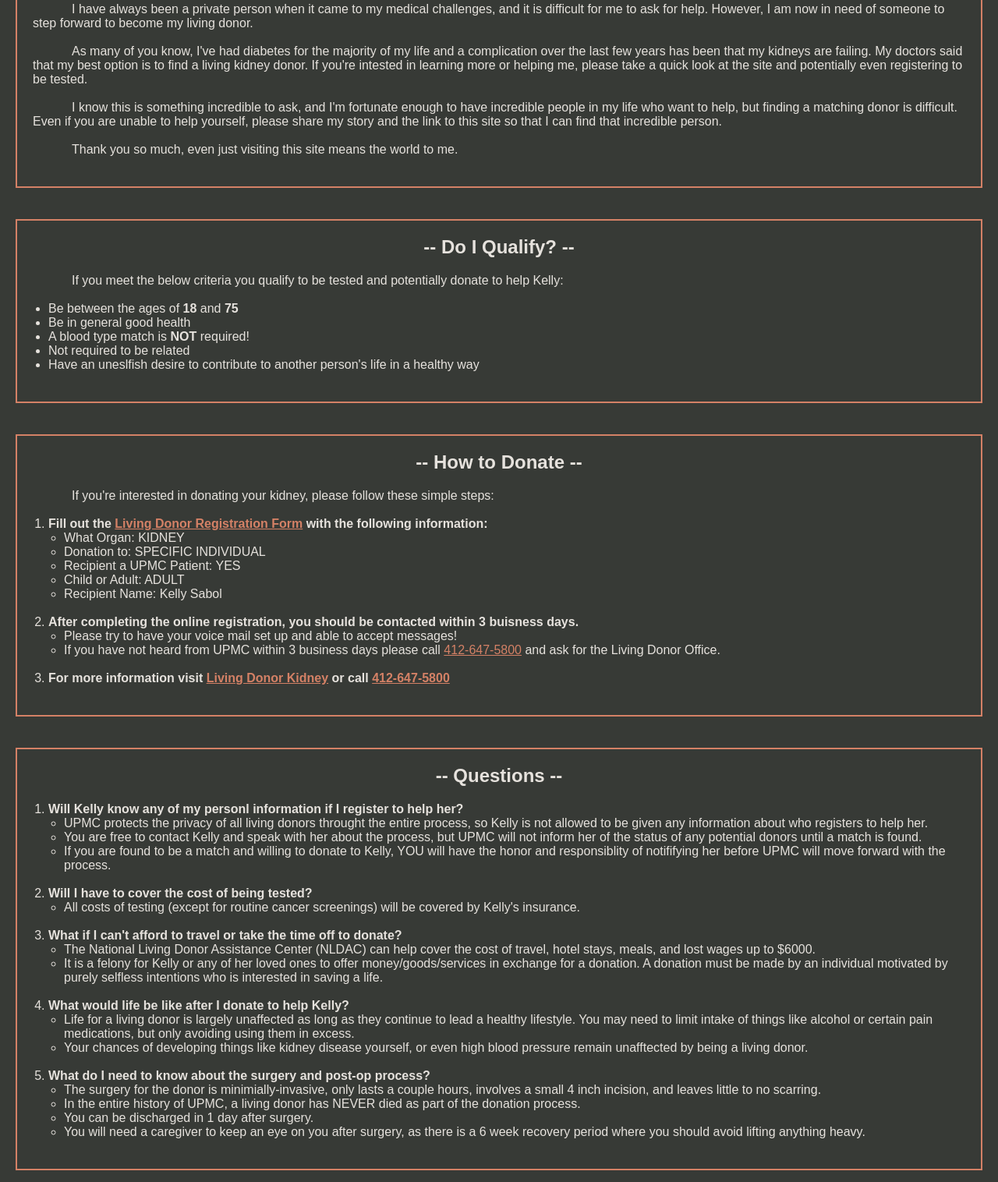
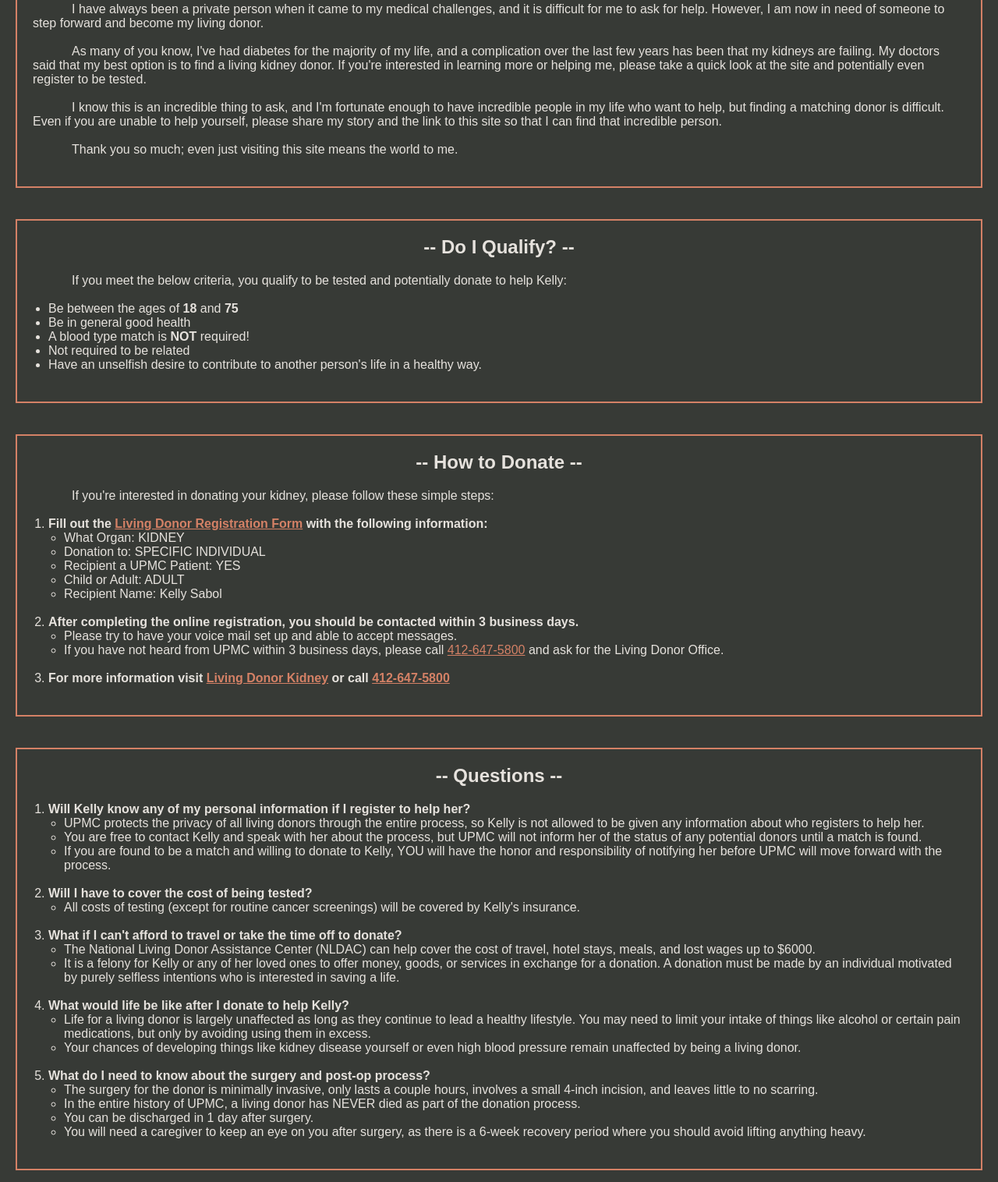
Before and after one commit to JayTheRedpan/Kidney4Libby, a plain HTML site: page index.html in a window 1280 px wide. Shown: the part 1224-2740 px from the top of the page at 78% size. Drawn offline with Linux system fonts and the light colour scheme.

Commit message:
Update index.html

```diff
--- a/index.html
+++ b/index.html
@@ -1,7 +1,7 @@
 <!DOCTYPE html>
 <html>
 <head>
-    <title>Kidney 4 Kelly Info Page</title>
+    <title>Kidney 4 Kelly</title>
 	<meta charset="utf-8">
 	<meta name="viewport" content="width=device-width, initial-scale=1.0">
     <link rel="stylesheet" href="./styles.css">
@@ -18,25 +18,25 @@
         </section>
         <section id="descriptionSection">
             <h2>-- Meet Kelly --</h2>
-			<p>I have always been a private person when it came to my medical challenges, and it is difficult for me to ask for help.  However, I am now in need of someone to step forward to become my living donor.</p>
+			<p>I have always been a private person when it came to my medical challenges, and it is difficult for me to ask for help. However, I am now in need of someone to step forward and become my living donor.</p>
             <br>
-            <p>As many of you know, I've had diabetes for the majority of my life and a complication over the last few years has been that my kidneys are failing.  My doctors said that my best option is to find a living kidney donor.  If you're intested in learning more or helping me, please take a quick look at the site and potentially even registering to be tested.</p>
+            <p>As many of you know, I've had diabetes for the majority of my life, and a complication over the last few years has been that my kidneys are failing. My doctors said that my best option is to find a living kidney donor. If you're interested in learning more or helping me, please take a quick look at the site and potentially even register to be tested.</p>
             <br>
-            <p>I know this is something incredible to ask, and I'm fortunate enough to have incredible people in my life who want to help, but finding a matching donor is difficult.  Even if you are unable to help yourself, please share my story and the link to this site so that I can find that incredible person.</p>
+            <p>I know this is an incredible thing to ask, and I'm fortunate enough to have incredible people in my life who want to help, but finding a matching donor is difficult. Even if you are unable to help yourself, please share my story and the link to this site so that I can find that incredible person.</p>
             <br>
-            <p>Thank you so much, even just visiting this site means the world to me.</p>
+            <p>Thank you so much; even just visiting this site means the world to me.</p>
             <br>
         </section>
         <section id="qualifySection">
             <h2>-- Do I Qualify? --</h2>
-            <p>If you meet the below criteria you qualify to be tested and potentially donate to help Kelly:</p>
+            <p>If you meet the below criteria, you qualify to be tested and potentially donate to help Kelly:</p>
             <br>
             <ul>
                 <li>Be between the ages of <b>18</b> and <b>75</b></li>
                 <li>Be in general good health</li>
                 <li>A blood type match is <b>NOT</b> required!</li>
                 <li>Not required to be related</li>
-                <li>Have an uneslfish desire to contribute to another person's life in a healthy way</li>
+                <li>Have an unselfish desire to contribute to another person's life in a healthy way.</li>
             </ul>
             <br>
         </section>
@@ -54,10 +54,10 @@
                     <li>Recipient Name: Kelly Sabol</li>
                 </ul>
                 <br>
-                <li><b>After completing the online registration, you should be contacted within 3 buisness days.</b></li>
+                <li><b>After completing the online registration, you should be contacted within 3 business days.</b></li>
                 <ul type="a">
-                    <li>Please try to have your voice mail set up and able to accept messages!</li>
-                    <li>If you have not heard from UPMC within 3 business days please call <a href="tel:+14126475800">412-647-5800</a> and ask for the Living Donor Office.</li>
+                    <li>Please try to have your voice mail set up and able to accept messages.</li>
+                    <li>If you have not heard from UPMC within 3 business days, please call <a href="tel:+14126475800">412-647-5800</a> and ask for the Living Donor Office.</li>
                 </ul>
                 <br>
                 <li><b>For more information visit <a href="https://upmc.com/LivingDonorKidney" target="_blank">Living Donor Kidney</a> or call <a href="tel:+14126475800">412-647-5800</a></b></li>
@@ -67,11 +67,11 @@
         <section id="faqSection">
             <h2>-- Questions --</h2>
             <ol>
-                <li><b>Will Kelly know any of my personl information if I register to help her?</b></li>
+                <li><b>Will Kelly know any of my personal information if I register to help her?</b></li>
                 <ul>
-                    <li>UPMC protects the privacy of all living donors throught the entire process, so Kelly is not allowed to be given any information about who registers to help her.</li>
+                    <li>UPMC protects the privacy of all living donors through the entire process, so Kelly is not allowed to be given any information about who registers to help her.</li>
                     <li>You are free to contact Kelly and speak with her about the process, but UPMC will not inform her of the status of any potential donors until a match is found.</li>
-                    <li>If you are found to be a match and willing to donate to Kelly, YOU will have the honor and responsiblity of notififying her before UPMC will move forward with the process.</li>
+                    <li>If you are found to be a match and willing to donate to Kelly, YOU will have the honor and responsibility of notifying her before UPMC will move forward with the process.</li>
                 </ul>
                 <br>
                 <li><b>Will I have to cover the cost of being tested?</b></li>
@@ -82,30 +82,30 @@
                 <li><b>What if I can't afford to travel or take the time off to donate?</b></li>
                 <ul>
                     <li>The National Living Donor Assistance Center (NLDAC) can help cover the cost of travel, hotel stays, meals, and lost wages up to $6000.</li>
-                    <li>It is a felony for Kelly or any of her loved ones to offer money/goods/services in exchange for a donation.  A donation must be made by an individual motivated by purely selfless intentions who is interested in saving a life.</li>
+                    <li>It is a felony for Kelly or any of her loved ones to offer money, goods, or services in exchange for a donation. A donation must be made by an individual motivated by purely selfless intentions who is interested in saving a life.</li>
                 </ul>
                 <br>
                 <li><b>What would life be like after I donate to help Kelly?</b></li>
                 <ul>
-                    <li>Life for a living donor is largely unaffected as long as they continue to lead a healthy lifestyle.  You may need to limit intake of things like alcohol or certain pain medications, but only avoiding using them in excess.</li>
-                    <li>Your chances of developing things like kidney disease yourself, or even high blood pressure remain unafftected by being a living donor.</li>
+                    <li>Life for a living donor is largely unaffected as long as they continue to lead a healthy lifestyle. You may need to limit your intake of things like alcohol or certain pain medications, but only by avoiding using them in excess.</li>
+                    <li>Your chances of developing things like kidney disease yourself or even high blood pressure remain unaffected by being a living donor.</li>
                 </ul>
                 <br>
                 <li><b>What do I need to know about the surgery and post-op process?</b></li>
                 <ul>
-                    <li>The surgery for the donor is minimially-invasive, only lasts a couple hours, involves a small 4 inch incision, and leaves little to no scarring.</li>
+                    <li>The surgery for the donor is minimally invasive, only lasts a couple hours, involves a small 4-inch incision, and leaves little to no scarring.</li>
                     <li>In the entire history of UPMC, a living donor has NEVER died as part of the donation process.</li>
                     <li>You can be discharged in 1 day after surgery.</li>
-                    <li>You will need a caregiver to keep an eye on you after surgery, as there is a 6 week recovery period where you should avoid lifting anything heavy.</li>
+                    <li>You will need a caregiver to keep an eye on you after surgery, as there is a 6-week recovery period where you should avoid lifting anything heavy.</li>
                 </ul>
 			</ol>
             <br>
         </section>
         <section id="contactSection">
             <h2>-- Contact Kelly --</h2>
-            <ul>
-				<li><b>Email:</b> <a href="mailto:libbylongtail@gmail.com">libbylongtail@gmail.com</a></li>
-			</ul>
+		<ul>
+			<li><b>Email:</b> <a href="mailto:libbylongtail@gmail.com">libbylongtail@gmail.com</a></li>
+		</ul>
             <br>
         </section>
     </main>
```
